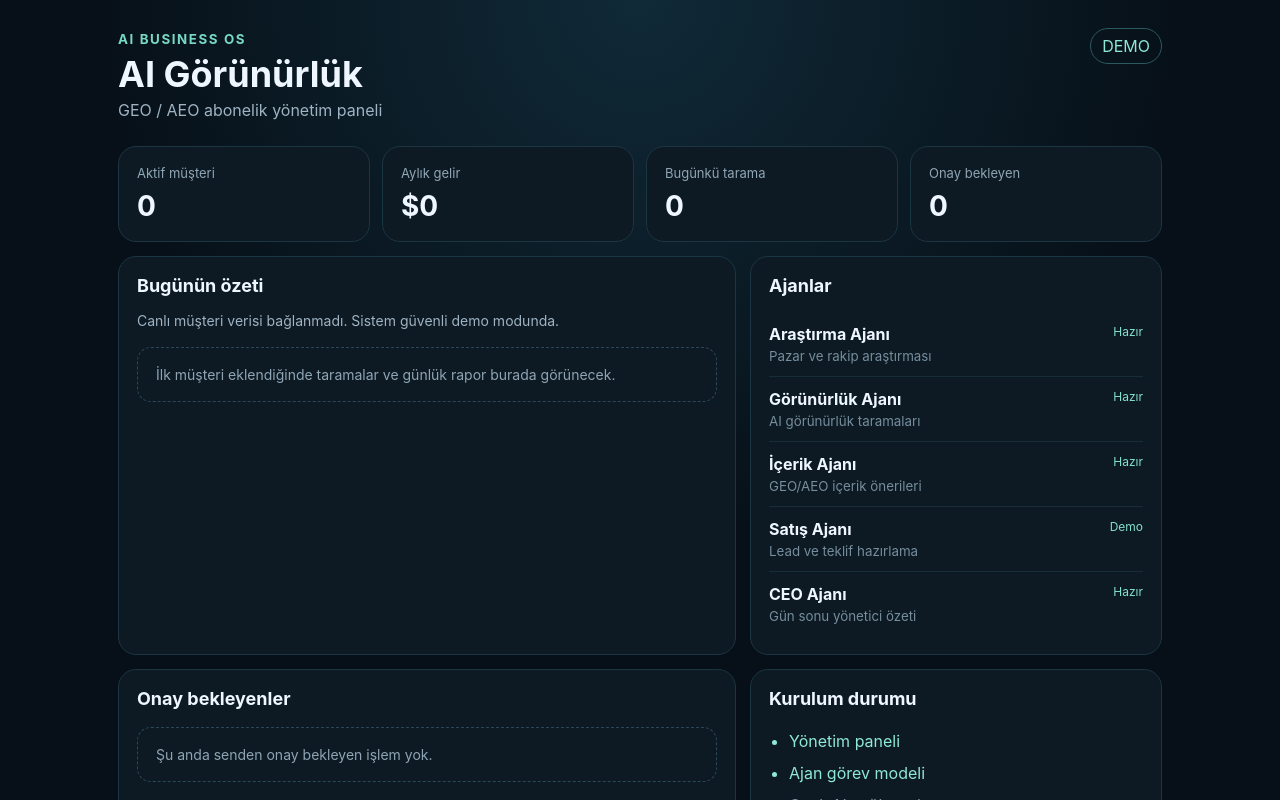
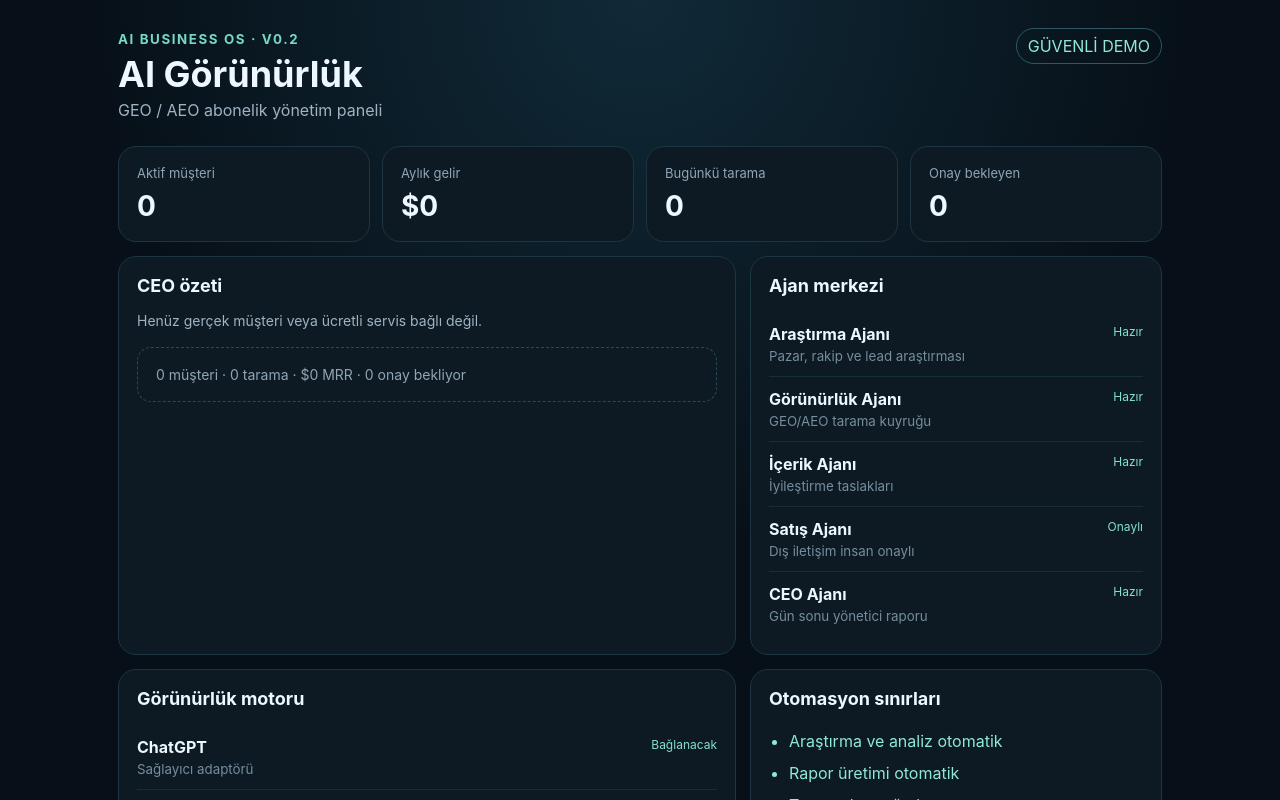
Before and after one commit to mehmetozan-5858/ai-visibility, a Next.js app: page / in a window 1280 px wide. Shown: the top 800 px of the page. Built offline with nearby package versions, Linux system fonts and the light colour scheme.

Commit message:
Build V0.2 core: app/page.js

```diff
--- a/app/page.js
+++ b/app/page.js
@@ -1,3 +1,3 @@
 const stats=[["Aktif müşteri","0"],["Aylık gelir","$0"],["Bugünkü tarama","0"],["Onay bekleyen","0"]];
-const agents=[["Araştırma Ajanı","Hazır","Pazar ve rakip araştırması"],["Görünürlük Ajanı","Hazır","AI görünürlük taramaları"],["İçerik Ajanı","Hazır","GEO/AEO içerik önerileri"],["Satış Ajanı","Demo","Lead ve teklif hazırlama"],["CEO Ajanı","Hazır","Gün sonu yönetici özeti"]];
-export default function Home(){return <main><header><div><small>AI BUSINESS OS</small><h1>AI Görünürlük</h1><p>GEO / AEO abonelik yönetim paneli</p></div><span className="badge">DEMO</span></header><section className="stats">{stats.map(([a,b])=><article key={a}><span>{a}</span><strong>{b}</strong></article>)}</section><section className="grid"><article className="panel"><h2>Bugünün özeti</h2><p className="muted">Canlı müşteri verisi bağlanmadı. Sistem güvenli demo modunda.</p><div className="empty">İlk müşteri eklendiğinde taramalar ve günlük rapor burada görünecek.</div></article><article className="panel"><h2>Ajanlar</h2>{agents.map(([n,s,d])=><div className="agent" key={n}><div><b>{n}</b><small>{d}</small></div><span>{s}</span></div>)}</article><article className="panel"><h2>Onay bekleyenler</h2><div className="empty">Şu anda senden onay bekleyen işlem yok.</div></article><article className="panel"><h2>Kurulum durumu</h2><ul><li className="ok">Yönetim paneli</li><li className="ok">Ajan görev modeli</li><li>Canlı AI sağlayıcıları</li><li>Abonelik / ödeme</li><li>Müşteri kazanım otomasyonu</li></ul></article></section><footer>AI Visibility · V0.1</footer></main>}
+const agents=[["Araştırma Ajanı","Hazır","Pazar, rakip ve lead araştırması"],["Görünürlük Ajanı","Hazır","GEO/AEO tarama kuyruğu"],["İçerik Ajanı","Hazır","İyileştirme taslakları"],["Satış Ajanı","Onaylı","Dış iletişim insan onaylı"],["CEO Ajanı","Hazır","Gün sonu yönetici raporu"]];
+export default function Home(){return <main><header><div><small>AI BUSINESS OS · V0.2</small><h1>AI Görünürlük</h1><p>GEO / AEO abonelik yönetim paneli</p></div><span className="badge">GÜVENLİ DEMO</span></header><section className="stats">{stats.map(([a,b])=><article key={a}><span>{a}</span><strong>{b}</strong></article>)}</section><section className="grid"><article className="panel"><h2>CEO özeti</h2><p className="muted">Henüz gerçek müşteri veya ücretli servis bağlı değil.</p><div className="empty">0 müşteri · 0 tarama · $0 MRR · 0 onay bekliyor</div></article><article className="panel"><h2>Ajan merkezi</h2>{agents.map(([n,s,d])=><div className="agent" key={n}><div><b>{n}</b><small>{d}</small></div><span>{s}</span></div>)}</article><article className="panel"><h2>Görünürlük motoru</h2><div className="agent"><div><b>ChatGPT</b><small>Sağlayıcı adaptörü</small></div><span>Bağlanacak</span></div><div className="agent"><div><b>Gemini</b><small>Sağlayıcı adaptörü</small></div><span>Bağlanacak</span></div><div className="agent"><div><b>Perplexity</b><small>Sağlayıcı adaptörü</small></div><span>Bağlanacak</span></div></article><article className="panel"><h2>Otomasyon sınırları</h2><ul><li className="ok">Araştırma ve analiz otomatik</li><li className="ok">Rapor üretimi otomatik</li><li className="ok">Tarama kuyruğu hazır</li><li>Dış mesaj gönderimi onaylı</li><li>Ödeme değişiklikleri onaylı</li></ul></article></section><footer>AI Visibility · V0.2 · demo verisi</footer></main>}
```
